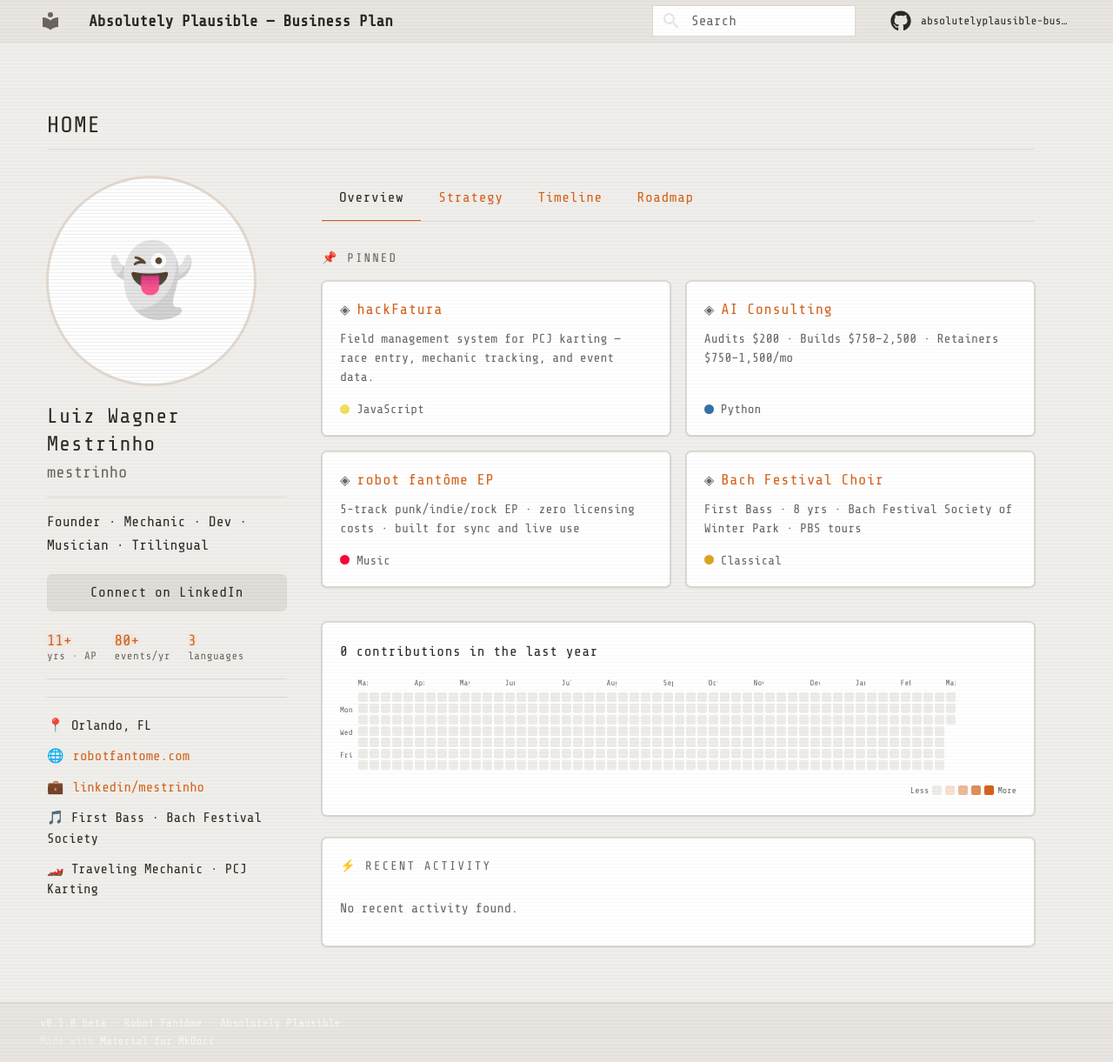
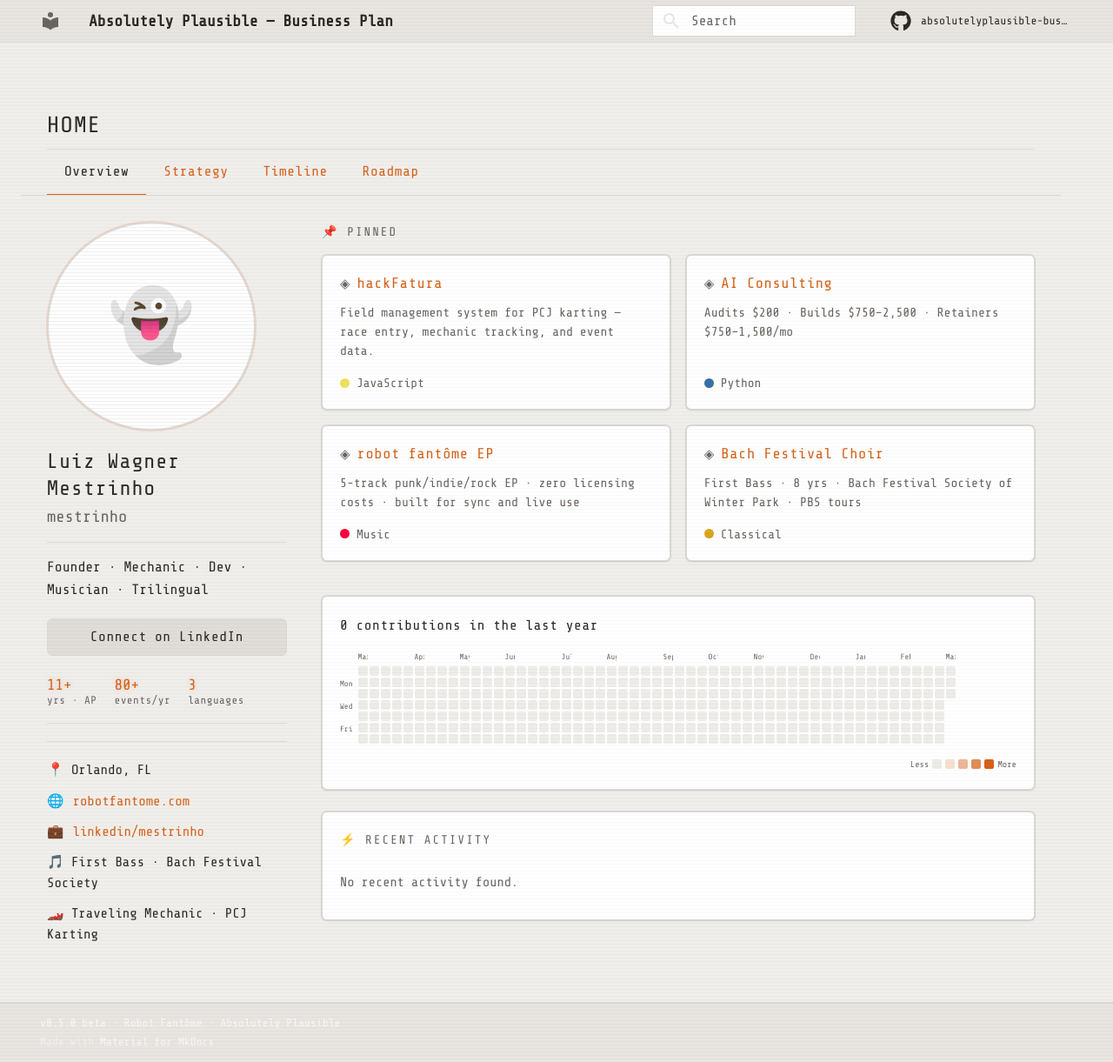
Before and after one commit to wmestrinho/absolutelyplausible-business-plan, an MkDocs documentation site: the page built from docs/index.md, in a window 1280 px wide and 1221 px high. Shown: the whole window at 87% size. Built offline with MkDocs 1.6.1 and Material for MkDocs 9.7.7, drawn with Linux system fonts in a browser that asks for light colours; comment, search, counter and statistics services are not loaded; part of the change alters nothing that is shown.

Commit message:
fix: move tab nav to full-width sticky bar above profile grid
- Pull .gh-tabs-nav out of .gh-main column (was squished in right column)
- On home page: JS moves existing static tabs nav before .gh-profile-wrapper
- On content pages: JS injects tabs nav as sibling before .gh-profile-wrapper
- CSS: sticky below MkDocs header via --gh-header-offset (measured in JS)
- CSS: negative margin trick extends nav full-width across .md-content__inner

Co-Authored-By: Claude Sonnet 4.6 <noreply@anthropic.com>

```diff
--- a/docs/javascripts/profile.js
+++ b/docs/javascripts/profile.js
@@ -208,40 +208,59 @@
     );
   }
 
-  /* ─── Build tab nav HTML (active tab from current URL) ─── */
-  function buildTabsHTML() {
+  /* ─── Build tab link items (no wrapper) ─── */
+  function buildTabLinksHTML() {
     var path = window.location.pathname;
-    var tabs = NAV_TABS.map(function (t) {
+    return NAV_TABS.map(function (t) {
       var active = t.re.test(path) ? ' active' : '';
       return '<a class="gh-tab-item' + active + '" href="' + t.href + '">' + t.label + '</a>';
     }).join('');
-    return '<nav class="gh-tabs-nav">' + tabs + '</nav>';
   }
 
-  /* ─── Inject sidebar + tab nav on non-home pages ─── */
+  /* ─── Inject full-width tab nav + sidebar on every page ─── */
   function injectLayout() {
-    // Home page already has .gh-profile-wrapper in its HTML — skip
-    if (document.querySelector('.gh-profile-wrapper')) return;
-
     var inner = document.querySelector('.md-content__inner');
     if (!inner) return;
 
-    // Lift all existing page content into a document fragment
+    // Measure MkDocs header height and expose as CSS variable so the
+    // sticky tab nav can sit flush against it when scrolling.
+    var mdHeader = document.querySelector('.md-header');
+    if (mdHeader) {
+      document.documentElement.style.setProperty(
+        '--gh-header-offset', mdHeader.offsetHeight + 'px'
+      );
+    }
+
+    // Home page: .gh-profile-wrapper already exists in static HTML.
+    // Move the .gh-tabs-nav out of .gh-main so it becomes full-width.
+    var existingWrapper = document.querySelector('.gh-profile-wrapper');
+    if (existingWrapper) {
+      var existingTabs = existingWrapper.querySelector('.gh-tabs-nav');
+      if (existingTabs) inner.insertBefore(existingTabs, existingWrapper);
+      return;
+    }
+
+    // Non-home pages: lift existing content, build sidebar + main column.
     var frag = document.createDocumentFragment();
     while (inner.firstChild) frag.appendChild(inner.firstChild);
 
-    // Wrap fragment in a .gh-main div and prepend the tab nav
+    // Full-width tab nav (above the grid)
+    var tabsNav = document.createElement('nav');
+    tabsNav.className = 'gh-tabs-nav';
+    tabsNav.innerHTML = buildTabLinksHTML();
+
+    // Main content column (no tabs inside)
     var mainDiv = document.createElement('main');
     mainDiv.className = 'gh-main';
-    mainDiv.innerHTML = buildTabsHTML();
     mainDiv.appendChild(frag);
 
-    // Build the 2-column wrapper: sidebar + main
+    // 2-column profile wrapper: sidebar + main
     var wrapper = document.createElement('div');
     wrapper.className = 'gh-profile-wrapper';
-    wrapper.innerHTML = buildSidebarHTML(true); // compact avatar on content pages
+    wrapper.innerHTML = buildSidebarHTML(true);
     wrapper.appendChild(mainDiv);
 
+    inner.appendChild(tabsNav);
     inner.appendChild(wrapper);
   }
 
--- a/docs/stylesheets/extra.css
+++ b/docs/stylesheets/extra.css
@@ -429,13 +429,20 @@ body::before {
   min-width: 0;
 }
 
-/* Tabs nav */
+/* Tabs nav — full-width sticky bar above the profile grid */
 .gh-tabs-nav {
   display: flex;
   border-bottom: 1px solid var(--rf-border);
-  margin-bottom: 1.5rem;
   overflow-x: auto;
   scrollbar-width: none;
+  /* Pull outside the padded .md-content__inner to span full width */
+  margin: -1.5rem -1.5rem 1.5rem;
+  padding: 0 1.5rem;
+  /* Stick just below the MkDocs header when scrolling */
+  position: sticky;
+  top: var(--gh-header-offset, 2.4rem);
+  z-index: 99;
+  background: var(--rf-bg);
 }
 
 .gh-tabs-nav::-webkit-scrollbar { display: none; }
```
